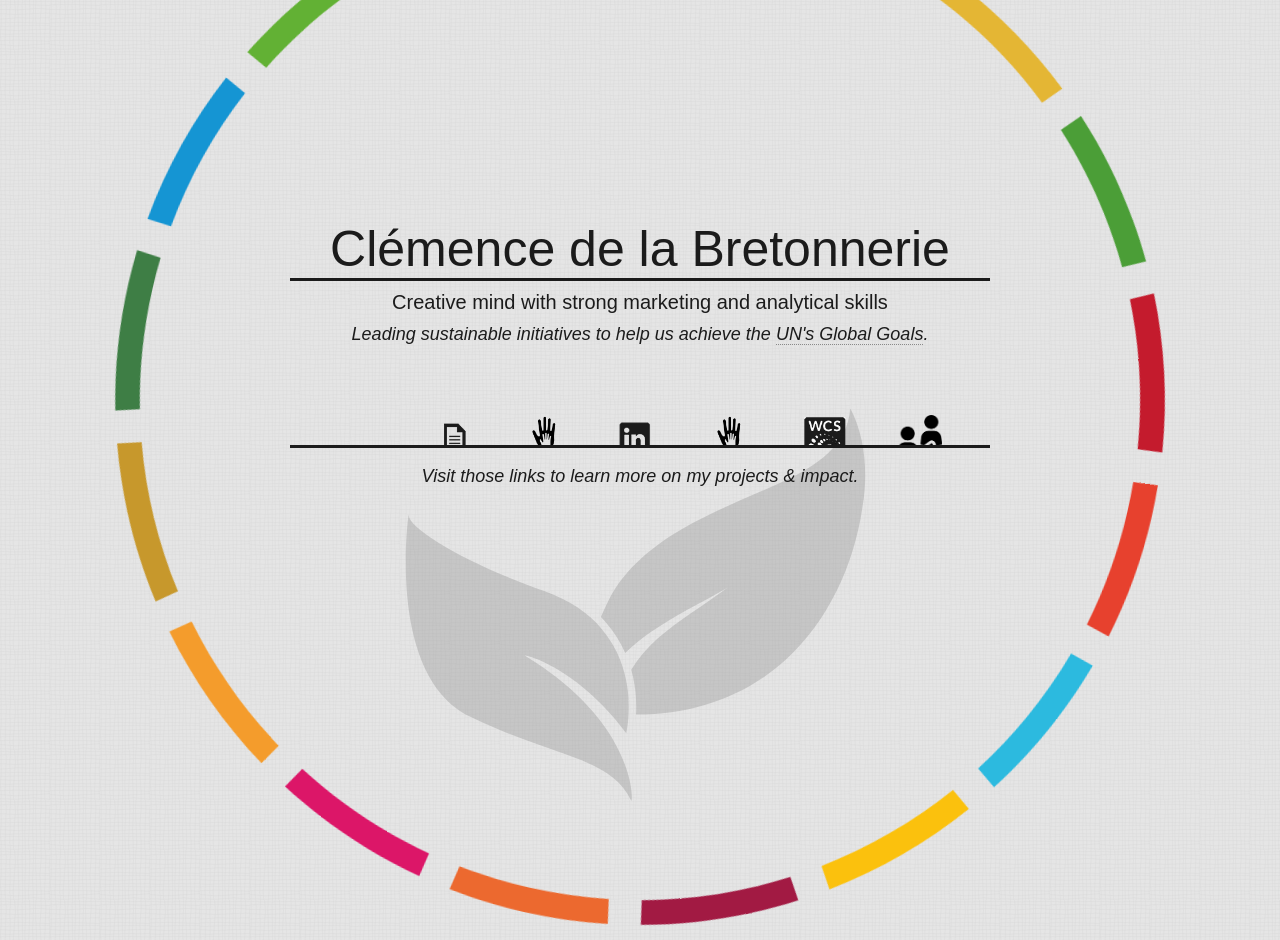
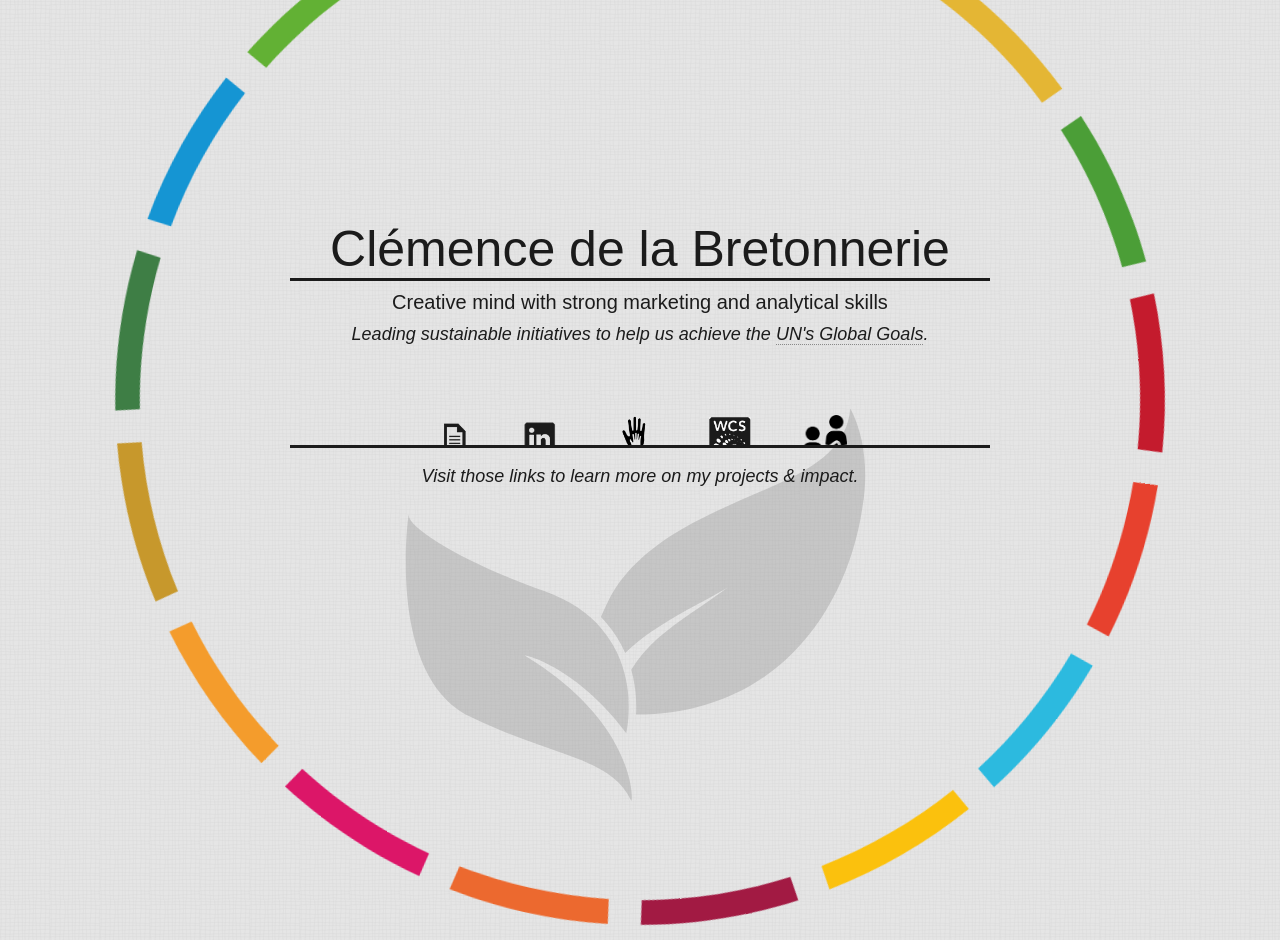
Before and after one commit to clemencedlb/clemencedlb.me, a plain HTML site: page index.html in a window 1280 px wide. Drawn offline with Linux system fonts and the light colour scheme; a web font is replaced by a local one.

Commit message:
Last merge fix

```diff
--- a/index.html
+++ b/index.html
@@ -49,9 +49,6 @@
                         <a class="item" id="resume" href="ResumeClemencedelaBretonnerie.pdf" target="_blank" alt="Resume">
                             <img src="img/resume.png" alt="Resume - Clemence de la Bretonnerie" title="Resume" />
                         </a>
-                        <a class="item" id="buildOn" href="https://act.buildon.org/fundraiser/2261807" target="_blank" alt="Building a school in Malawi">
-                            <img src="img/volunteering.png" alt="Volunteering Project with buildOn" title="Volunteering Project with buildOn" />
-                        </a>
                         <a class="item" id="linkedin" href="https://www.linkedin.com/in/clemencedlb" target="_blank" alt="LinkedIn Profile">
                             <img src="img/linkedin.png" alt="LinkedIn - Clemence de la Bretonnerie" title="LinkedIn" />
                         </a>
```
